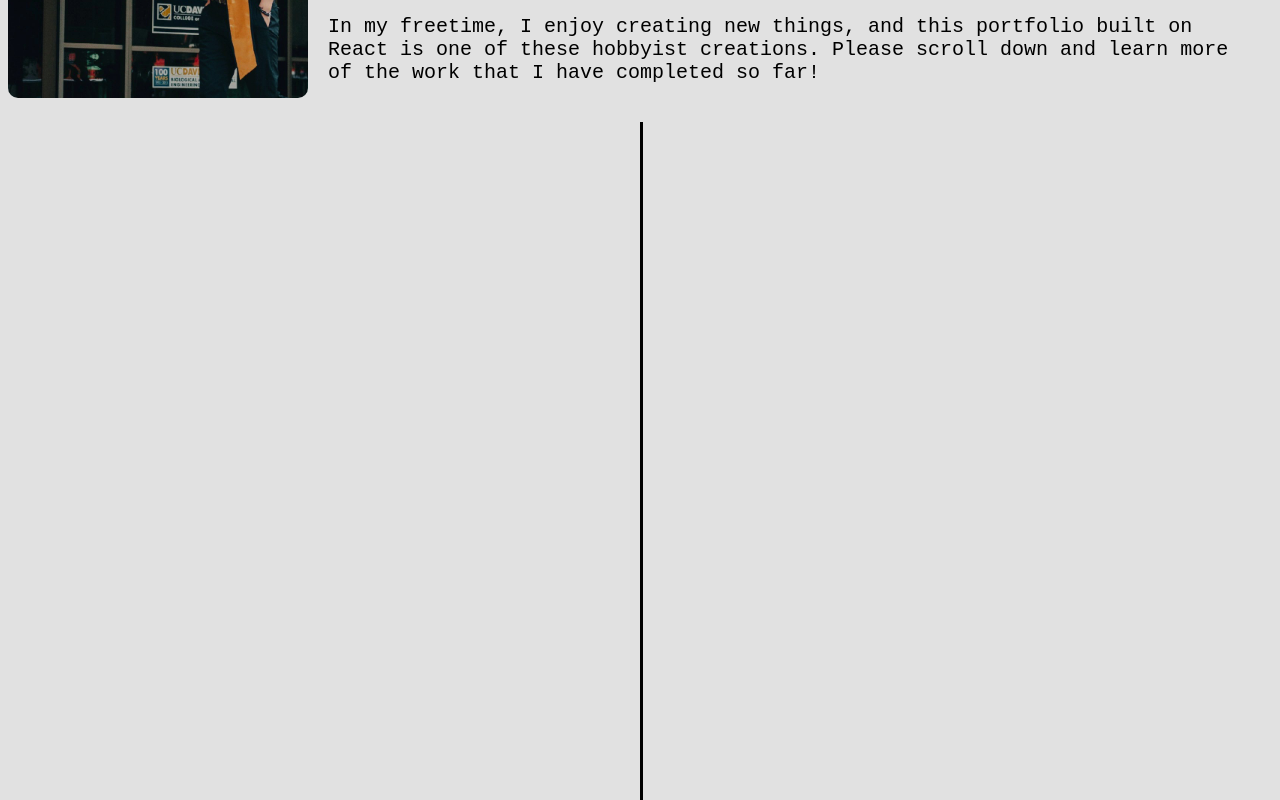
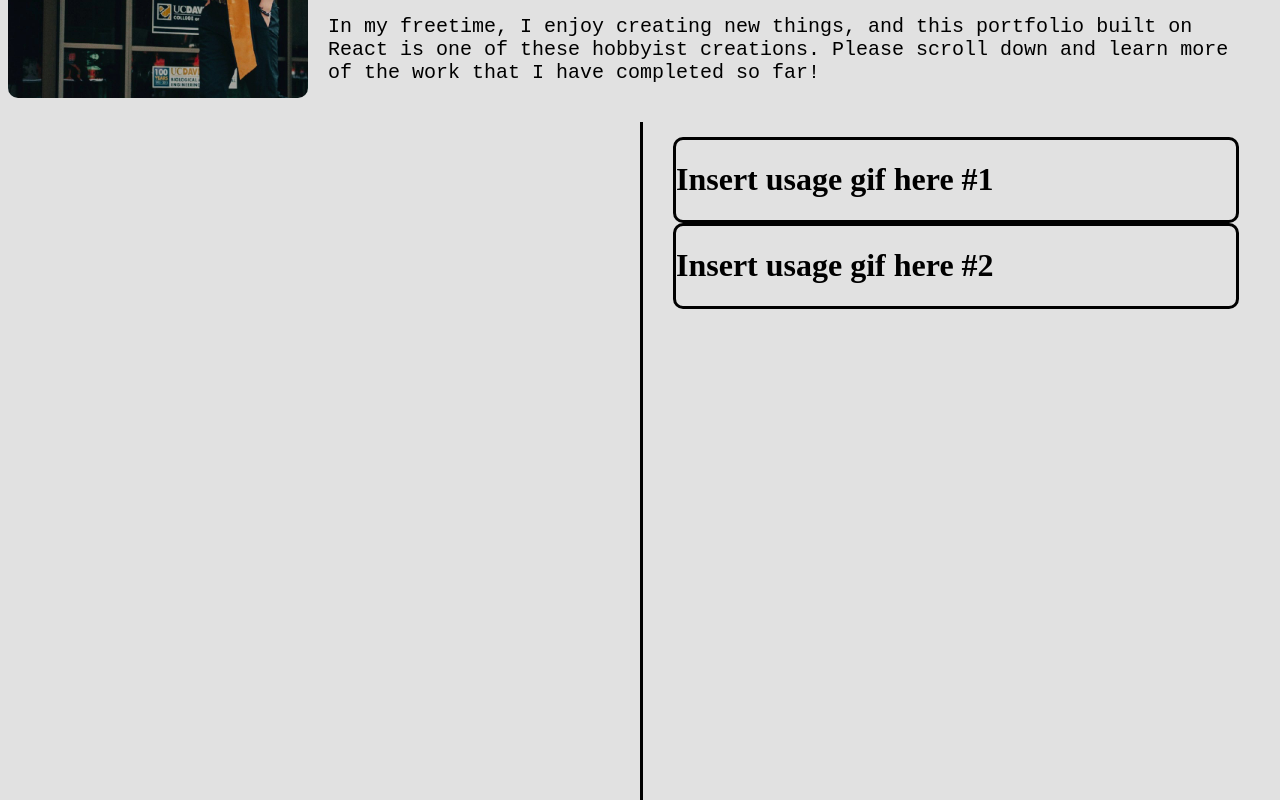
Before and after one commit to gachan2090/len.katsu, a React (Vite) app in the folder len-katsu/: page / in a window 1280 px wide. Shown: the part 520-1320 px from the top of the page. Built offline with nearby package versions, Linux system fonts and the light colour scheme.

Commit message:
added fadeinsection function and two divs for two projects

```diff
--- a/len-katsu/src/main.jsx
+++ b/len-katsu/src/main.jsx
@@ -1,7 +1,7 @@
 import React from "react";
 import ReactDOM from "react-dom/client";
-import './index.css'
-import gradPhoto from './assets/grad_photo.jpg'
+import './index.css';
+import gradPhoto from './assets/grad_photo.jpg';
 
 function TitleBanner() {
   return <div id = "BannerContainer" class = "fadeIn">
@@ -11,9 +11,43 @@ function TitleBanner() {
     </div>
 };
 
+function FadeInSection(props) {
+  const [isVisible, setVisible] = React.useState(false);
+  const domRef = React.useRef();
+  React.useEffect(() => {
+    const observer = new IntersectionObserver(entries => {
+      entries.forEach(entry => setVisible(entry.isIntersecting));
+    });
+    observer.observe(domRef.current);
+
+    return () => observer.unobserve(domRef.current);
+  }, []);
+  return (
+    <div
+      className={`fade-in-section ${isVisible ? 'is-visible' : ''}`}
+      ref={domRef}
+    >
+      {props.children}
+    </div>
+  );
+}
+
 function VerticalLine(){
-  return <div id = "divWrapper"><div id = 'timelineBase' class = "fadeInSlow">
-  </div></div>
+  return (
+  <div id = "divWrapper">
+    <div id = 'timelineBase' class = "fadeInSlow">
+    <FadeInSection>
+      <div id="ProjectTBDBDashboard" >
+        <h1>Insert usage gif here #1</h1>
+      </div>
+    </FadeInSection>
+    <FadeInSection>
+      <div id="EMApp" >
+        <h1>Insert usage gif here #2</h1>
+      </div>
+    </FadeInSection>
+  </div>
+</div>)
 };
 
 function PersonalBio(){
@@ -36,7 +70,6 @@ function PersonalBio(){
 
     </div>
   </div>)
-
 };
 
 const container = document.getElementById('root');
```
